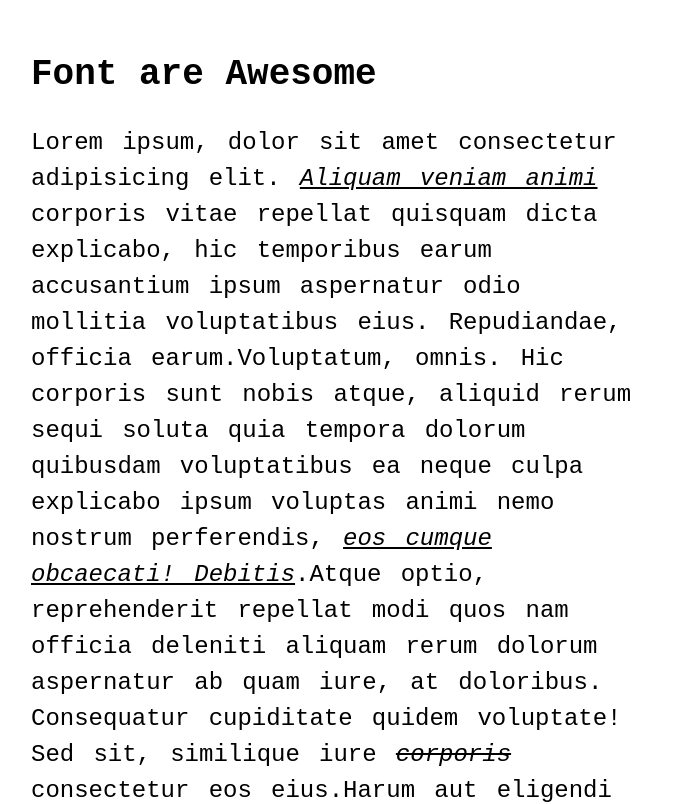
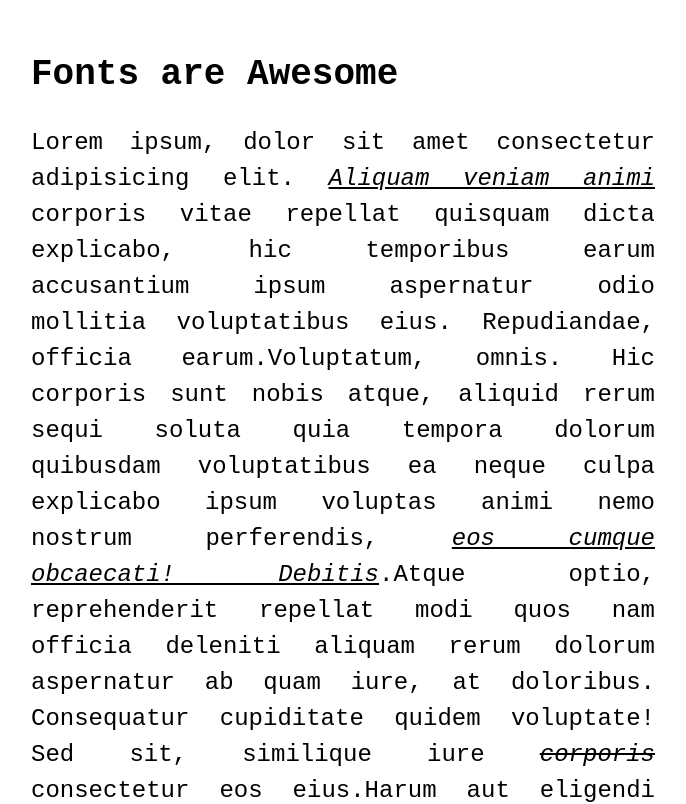
Before and after one commit to AnujPanthri/LearningCSS, a plain HTML site: page typography/index.html in a window 1280 px wide. Shown: the top 804 px of the page, without its empty margins (297-983 px from the left). Drawn offline with Linux system fonts and the light colour scheme.

Commit message:
used text-align property

```diff
--- a/typography/index.html
+++ b/typography/index.html
@@ -8,7 +8,7 @@
 </head>
 <body>
     <header>
-        <h2>Font are Awesome</h2>
+        <h2>Fonts are Awesome</h2>
     </header>
     <main>
         <p>Lorem ipsum, dolor sit amet consectetur adipisicing elit. <span>Aliquam veniam animi</span> corporis vitae repellat quisquam dicta explicabo, hic temporibus earum accusantium ipsum aspernatur odio mollitia voluptatibus eius. Repudiandae, officia earum.Voluptatum, omnis. Hic corporis sunt nobis atque, aliquid rerum sequi soluta quia tempora dolorum quibusdam voluptatibus ea neque culpa explicabo ipsum voluptas animi nemo nostrum perferendis, <span>eos cumque obcaecati! Debitis</span>.Atque optio, reprehenderit repellat modi quos nam officia deleniti aliquam rerum dolorum aspernatur ab quam iure, at doloribus. Consequatur cupiditate quidem voluptate! Sed sit, similique iure <span id="crossed">corporis</span> consectetur eos eius.Harum aut eligendi asperiores itaque ea debitis sint earum alias, assumenda nemo ratione rem iure cupiditate provident ducimus illum dolor a quaerat deleniti odit numquam quisquam repellendus facilis. <span>Impedit, labore</span>.Minima qui vero nesciunt maiores provident, obcaecati cum dolore eius natus deserunt inventore fuga hic, libero impedit id, doloremque facere! Sint harum esse delectus neque cum incidunt <span>dolorem</span> aliquid est.</p>
--- a/typography/style.css
+++ b/typography/style.css
@@ -14,6 +14,7 @@ p{
     line-height: 1.5em;
     word-spacing: 0.2em;
     /* letter-spacing: 0.01em; */
+    text-align: justify;
 
 }
 
```
